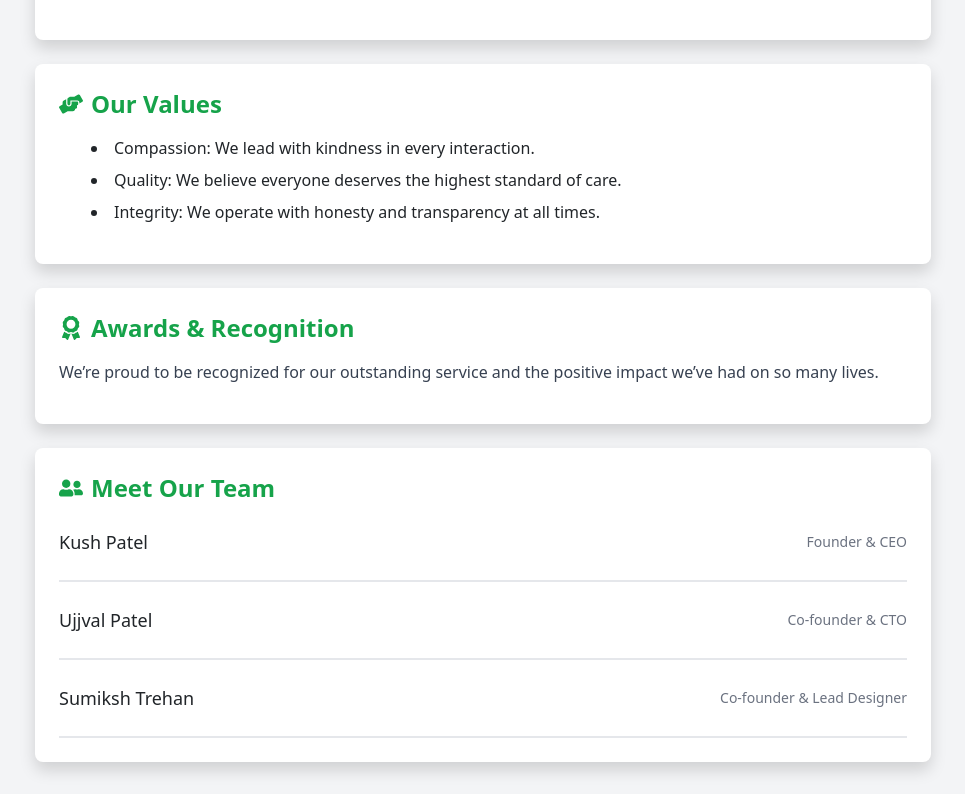
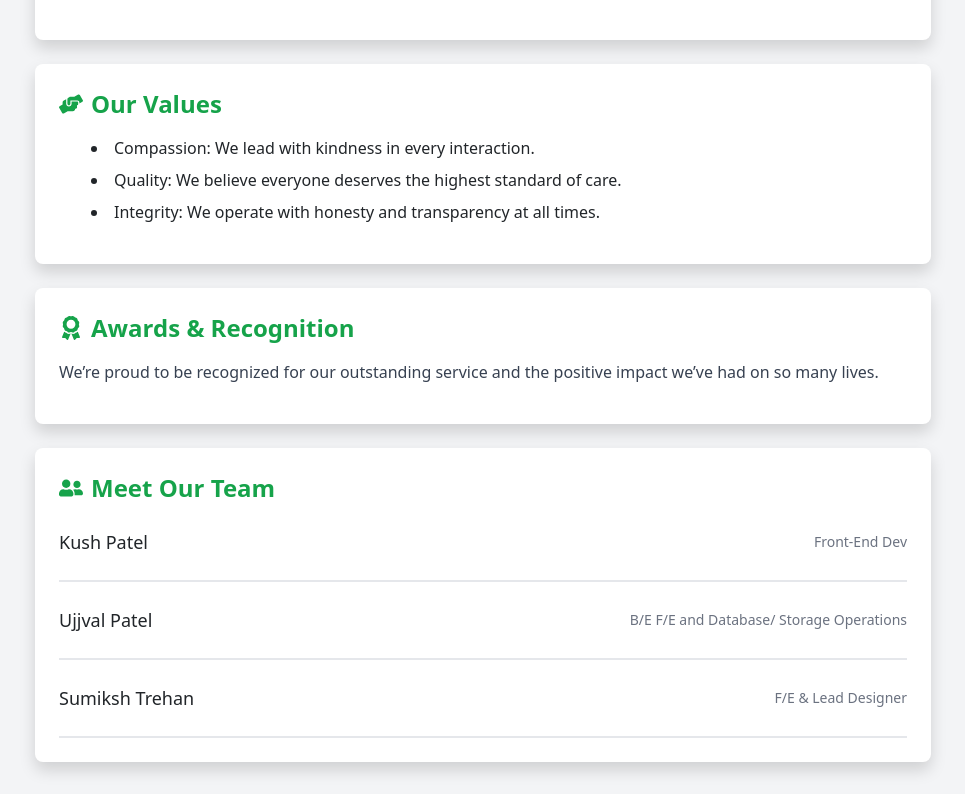
Before and after one commit to Kush10022/pswfrontendfinal, a Next.js app: page /about in a window 1280 px wide. Shown: the part 316-1110 px from the top of the page, without its empty margins (157-1122 px from the left). Built offline with nearby package versions, Linux system fonts and the light colour scheme.

Commit message:
Refactor: Update team member roles in AboutPage component

```diff
--- a/app/about/page.js
+++ b/app/about/page.js
@@ -4,9 +4,9 @@ import { FaHeart, FaHandsHelping, FaAward, FaUserFriends} from 'react-icons/fa';
 
 const AboutPage = () => {
     const teamMembers = [
-        { name: 'Kush Patel', role: 'Founder & CEO' },
-        { name: 'Ujjval Patel', role: 'Co-founder & CTO' },
-        { name: 'Sumiksh Trehan', role: 'Co-founder & Lead Designer' }
+        { name: 'Kush Patel', role: 'Front-End Dev' },
+        { name: 'Ujjval Patel', role: 'B/E F/E and Database/ Storage Operations' },
+        { name: 'Sumiksh Trehan', role: 'F/E & Lead Designer' }
       ];
   return (
     <div className="font-sans bg-gray-100 p-8">
```
